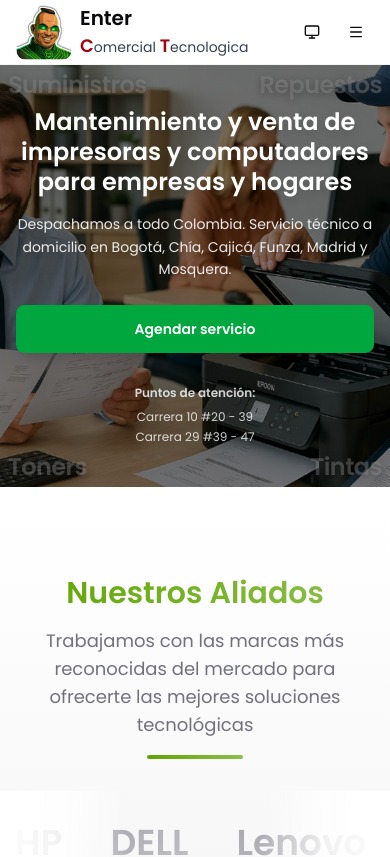
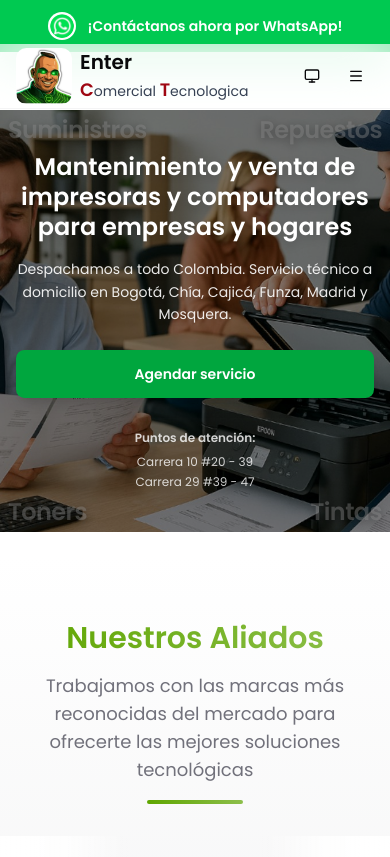
Before and after one commit to RonaldDev0/Alma, a Next.js app: page / in a window 390 px wide. Shown: the top 857 px of the page. Built offline with nearby package versions, Linux system fonts and the light colour scheme.

Commit message:
feat: ws button and change ws number

```diff
--- a/src/app/(public)/navbar.tsx
+++ b/src/app/(public)/navbar.tsx
@@ -28,8 +28,29 @@ export default function Navbar() {
 
   return (
     <>
-      <div className='h-[65px]' />
-      <header className='fixed top-0 left-0 z-50 w-full border-b border-border/40 bg-background/80 backdrop-blur-xl supports-backdrop-filter:bg-background/60'>
+      {/* Mobile WhatsApp Top Bar - Solo visible en mobile */}
+      <div className='md:hidden fixed top-0 left-0 z-50 w-full'>
+        <Link
+          target='_blank'
+          rel='noopener noreferrer'
+          href={`https://wa.me/57${number}?text=Hola%2C%20vi%20la%20p%C3%A1gina%20y%20estoy%20interesado.%20%C2%BFPodr%C3%ADas%20brindarme%20m%C3%A1s%20informaci%C3%B3n%3F`}
+          className='flex items-center justify-center gap-3 bg-green-500 hover:bg-green-600 text-white py-3 px-4 w-full font-semibold text-sm transition-colors'
+        >
+          <Image
+            src='/ws.webp'
+            width={28}
+            height={28}
+            alt='WhatsApp'
+            className='rounded-full bg-white p-0.5'
+          />
+          <span>¡Contáctanos ahora por WhatsApp!</span>
+        </Link>
+      </div>
+
+      {/* Spacer - Ajusta para mobile (top bar + navbar) y desktop (solo navbar) */}
+      <div className='h-[110px] md:h-[65px]' />
+
+      <header className='fixed top-[44px] md:top-0 left-0 z-50 w-full border-b border-border/40 bg-background/80 backdrop-blur-xl supports-backdrop-filter:bg-background/60'>
         <div className='container mx-auto max-w-7xl px-4'>
           <nav className='flex h-16 items-center justify-between'>
             <div className='flex items-center'>
@@ -80,7 +101,7 @@ export default function Navbar() {
                   </NavigationMenuItem>
                   <NavigationMenuItem>
                     <NavigationMenuLink asChild className={navigationMenuTriggerStyle()}>
-                      <Link href='tel:3222166288' target='_blank' rel='noopener noreferrer'>
+                      <Link href={`tel:` + number} target='_blank' rel='noopener noreferrer'>
                         <div className='flex items-center gap-2'>
                           <Phone />
                           <span> LLama ya al {number}</span>
@@ -147,15 +168,7 @@ export default function Navbar() {
                       >
                         Privacidad
                       </Link>
-                      <Link
-                        href={`https://wa.me/57${number}?text=Hola%2C%20vi%20la%20p%C3%A1gina%20y%20estoy%20interesado.%20%C2%BFPodr%C3%ADas%20brindarme%20m%C3%A1s%20informaci%C3%B3n%3F`}
-                        target='_blank'
-                        rel='noopener noreferrer'
-                        className='py-2 font-medium transition-colors hover:text-foreground/80'
-                        onClick={() => setIsOpen(false)}
-                      >
-                        Chatea con nosotros
-                      </Link>
+
                     </div>
                   </div>
                 </SheetContent>
--- a/src/app/consts.ts
+++ b/src/app/consts.ts
@@ -1,2 +1,2 @@
-const number = '3222166288'
+const number = '3183885238'
 export default number
--- a/src/app/layout.tsx
+++ b/src/app/layout.tsx
@@ -83,7 +83,7 @@ const schemaLocalBusiness = {
   'image': 'https://enterct.com/preview.png',
   'logo': 'https://enterct.com/icon-512x512.png',
   'url': 'https://enterct.com',
-  'telephone': '+573222166288',
+  'telephone': '+573183885238',
   'email': 'ventas@enterct.com',
   'priceRange': '$$',
   'currenciesAccepted': 'COP',
@@ -138,7 +138,7 @@ const schemaLocalBusiness = {
   'sameAs': [
     'https://www.facebook.com/MakrosoftColombia',
     'https://www.instagram.com/makrosoftdecolombia/',
-    'https://wa.me/573222166288'
+    'https://wa.me/573183885238'
   ],
   'hasOfferCatalog': {
     '@type': 'OfferCatalog',
--- a/src/components/list-search.tsx
+++ b/src/components/list-search.tsx
@@ -41,9 +41,11 @@ export function Data({ records, isConfig = false }: IProps) {
   const handleFocus = () => {
     if (inputRef.current) {
       const inputRect = inputRef.current.getBoundingClientRect()
+      const isMobile = window.innerWidth < 768 // md breakpoint
       const navbarHeight = 64 // h-16 = 64px
+      const wsBarHeight = isMobile ? 44 : 0 // Altura de la barra de WhatsApp en mobile
       const offset = 20 // Margen adicional para que quede cerca del navbar
-      const targetScroll = window.scrollY + inputRect.top - navbarHeight - offset
+      const targetScroll = window.scrollY + inputRect.top - navbarHeight - wsBarHeight - offset
 
       window.scrollTo({ top: targetScroll, behavior: 'smooth' })
     }
```
